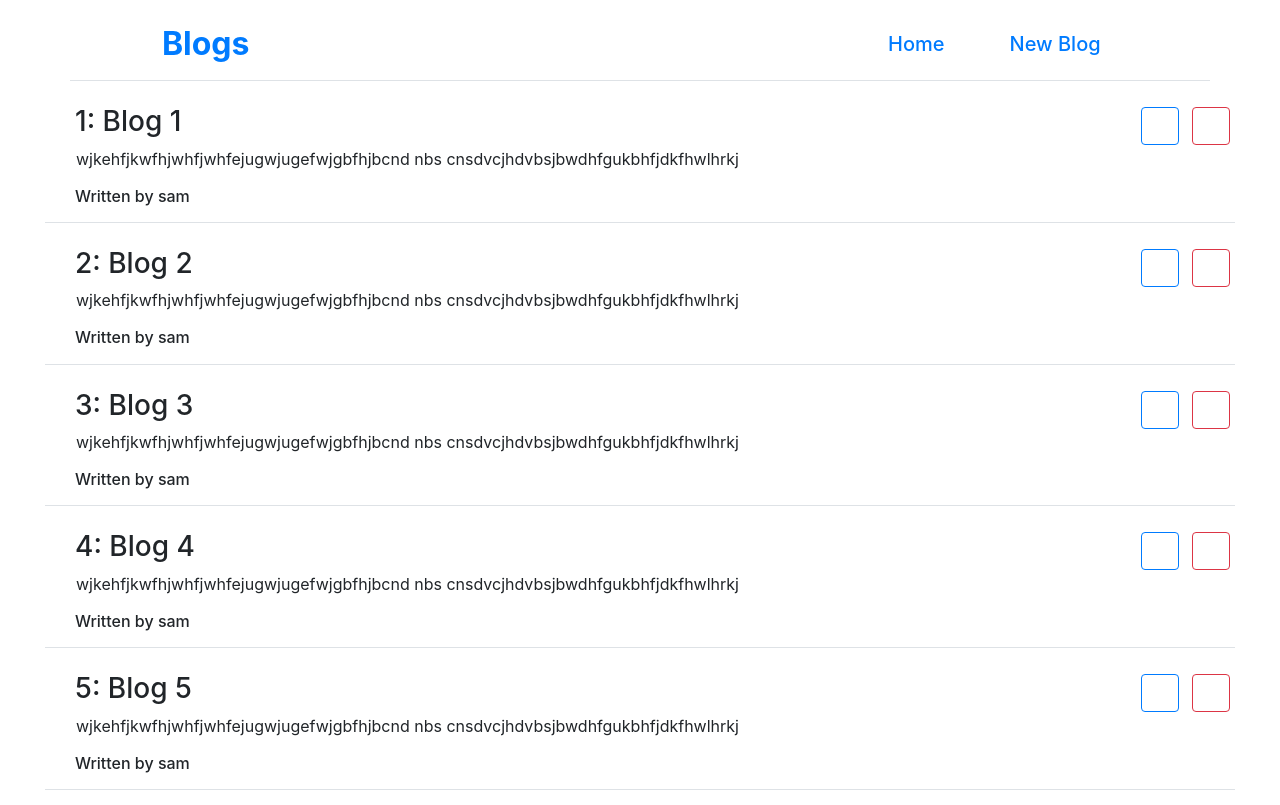
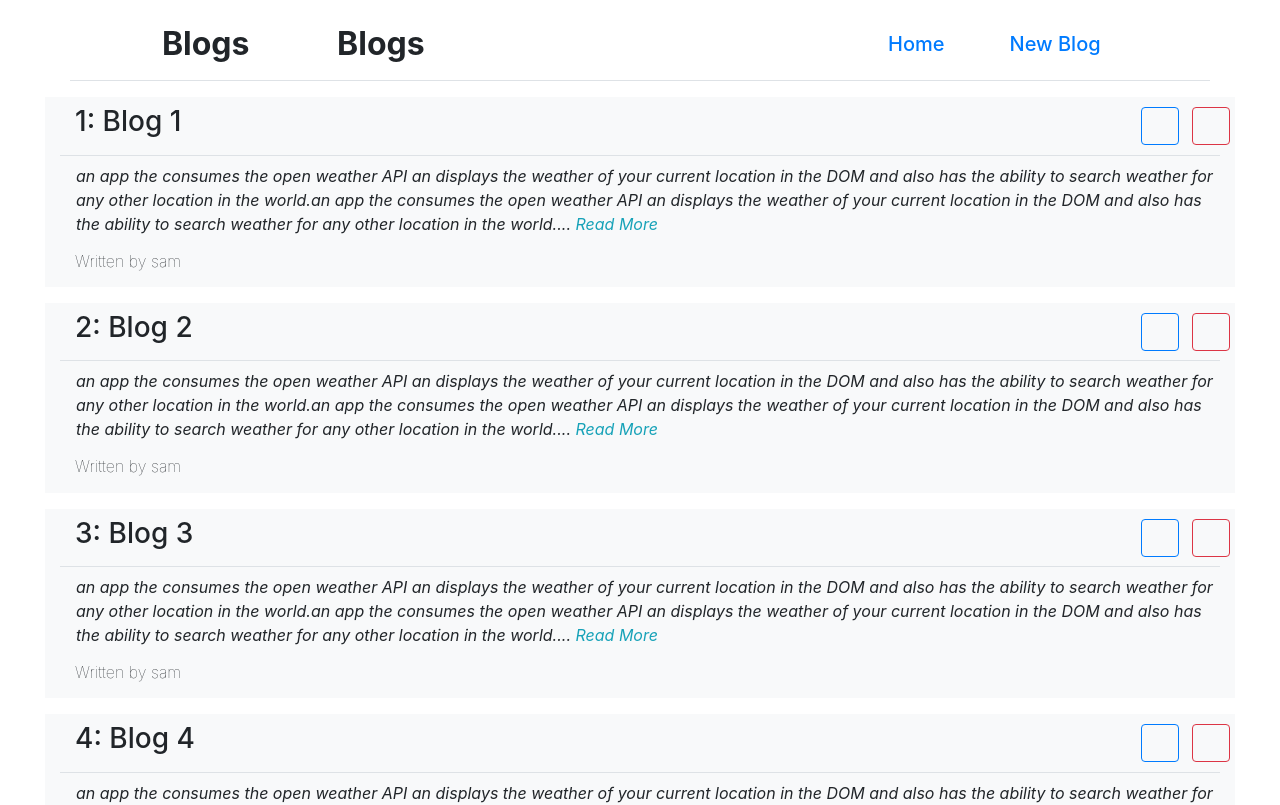
Before and after one commit to blackhammer2000/json-server-blogs, a React (Create React App) app: page /home in a window 1280 px wide. Shown: the top 805 px of the page. Built offline with nearby package versions, Linux system fonts and the light colour scheme; data requests are answered from the project's data file; a web font is replaced by a local one.

Commit message:
added a box shadow, and working on a header glitch effect animation...

```diff
--- a/Data/db.json
+++ b/Data/db.json
@@ -2,31 +2,31 @@
   "blogs": [
     {
       "title": "Blog 1",
-      "description": "wjkehfjkwfhjwhfjwhfejugwjugefwjgbfhjbcnd nbs cnsdvcjhdvbsjbwdhfgukbhfjdkfhwlhrkj",
+      "description": "an app the consumes the open weather API an displays the weather of your current location in the DOM and also has the ability to search weather for any other location in the world.an app the consumes the open weather API an displays the weather of your current location in the DOM and also has the ability to search weather for any other location in the world.an app the consumes the open weather API an displays the weather of your current location in the DOM and also has the ability to search weather for any other location in the world.an app the consumes the open weather API an displays the weather of your current location in the DOM and also has the ability to search weather for any other location in the world.an app the consumes the open weather API an displays the weather of your current location in the DOM and also has the ability to search weather for any other location in the world.an app the consumes the open weather API an displays the weather of your current location in the DOM and also has the ability to search weather for any other location in the world.",
       "id": 1,
       "author": "sam"
     },
     {
       "title": "Blog 2",
-      "description": "wjkehfjkwfhjwhfjwhfejugwjugefwjgbfhjbcnd nbs cnsdvcjhdvbsjbwdhfgukbhfjdkfhwlhrkj",
+      "description": "an app the consumes the open weather API an displays the weather of your current location in the DOM and also has the ability to search weather for any other location in the world.an app the consumes the open weather API an displays the weather of your current location in the DOM and also has the ability to search weather for any other location in the world.an app the consumes the open weather API an displays the weather of your current location in the DOM and also has the ability to search weather for any other location in the world.an app the consumes the open weather API an displays the weather of your current location in the DOM and also has the ability to search weather for any other location in the world.an app the consumes the open weather API an displays the weather of your current location in the DOM and also has the ability to search weather for any other location in the world.an app the consumes the open weather API an displays the weather of your current location in the DOM and also has the ability to search weather for any other location in the world.",
       "id": 2,
       "author": "sam"
     },
     {
       "title": "Blog 3",
-      "description": "wjkehfjkwfhjwhfjwhfejugwjugefwjgbfhjbcnd nbs cnsdvcjhdvbsjbwdhfgukbhfjdkfhwlhrkj",
+      "description": "an app the consumes the open weather API an displays the weather of your current location in the DOM and also has the ability to search weather for any other location in the world.an app the consumes the open weather API an displays the weather of your current location in the DOM and also has the ability to search weather for any other location in the world.an app the consumes the open weather API an displays the weather of your current location in the DOM and also has the ability to search weather for any other location in the world.an app the consumes the open weather API an displays the weather of your current location in the DOM and also has the ability to search weather for any other location in the world.an app the consumes the open weather API an displays the weather of your current location in the DOM and also has the ability to search weather for any other location in the world.an app the consumes the open weather API an displays the weather of your current location in the DOM and also has the ability to search weather for any other location in the world.",
       "id": 3,
       "author": "sam"
     },
     {
       "title": "Blog 4",
-      "description": "wjkehfjkwfhjwhfjwhfejugwjugefwjgbfhjbcnd nbs cnsdvcjhdvbsjbwdhfgukbhfjdkfhwlhrkj",
+      "description": "an app the consumes the open weather API an displays the weather of your current location in the DOM and also has the ability to search weather for any other location in the world.an app the consumes the open weather API an displays the weather of your current location in the DOM and also has the ability to search weather for any other location in the world.an app the consumes the open weather API an displays the weather of your current location in the DOM and also has the ability to search weather for any other location in the world.an app the consumes the open weather API an displays the weather of your current location in the DOM and also has the ability to search weather for any other location in the world.an app the consumes the open weather API an displays the weather of your current location in the DOM and also has the ability to search weather for any other location in the world.an app the consumes the open weather API an displays the weather of your current location in the DOM and also has the ability to search weather for any other location in the world.",
       "id": 4,
       "author": "sam"
     },
     {
       "title": "Blog 5",
-      "description": "wjkehfjkwfhjwhfjwhfejugwjugefwjgbfhjbcnd nbs cnsdvcjhdvbsjbwdhfgukbhfjdkfhwlhrkj",
+      "description": "an app the consumes the open weather API an displays the weather of your current location in the DOM and also has the ability to search weather for any other location in the world.an app the consumes the open weather API an displays the weather of your current location in the DOM and also has the ability to search weather for any other location in the world.an app the consumes the open weather API an displays the weather of your current location in the DOM and also has the ability to search weather for any other location in the world.an app the consumes the open weather API an displays the weather of your current location in the DOM and also has the ability to search weather for any other location in the world.an app the consumes the open weather API an displays the weather of your current location in the DOM and also has the ability to search weather for any other location in the world.an app the consumes the open weather API an displays the weather of your current location in the DOM and also has the ability to search weather for any other location in the world.",
       "id": 5,
       "author": "sam"
     }
--- a/src/components/css/blog.css
+++ b/src/components/css/blog.css
@@ -1,6 +1,10 @@
 article {
   position: relative;
-  box-shadow: 0, 0, 3px, 15px, red;
+  cursor: pointer;
+}
+
+article:hover {
+  box-shadow: 0 3px 5px #2196ef;
 }
 
 .delete,
--- /dev/null
+++ b/src/components/css/header.css
@@ -0,0 +1,17 @@
+heading {
+  position: relative;
+}
+
+header {
+  position: absolute;
+  top: 0;
+  left: 10px;
+  z-index: 3;
+}
+
+.one {
+  color: #2196ed;
+}
+.two {
+  color: #ef2163;
+}
--- a/src/components/js/Blog.jsx
+++ b/src/components/js/Blog.jsx
@@ -6,23 +6,26 @@ import "../css/blog.css";
 const Blog = ({ blog }) => {
   const { id, author, description, title } = blog;
   return (
-    <article className="container-fluid border-bottom py-2 col mb-3">
+    <article className="container-fluid bg-light py-2 col mb-3">
       <button className="delete btn btn-outline-danger">
         <i className="fa fa-trash"></i>
       </button>
       <button className="edit btn btn-outline-primary">
         <i className="fa fa-edit"></i>
       </button>
-      <div className="container-fluid">
+      <div className="container-fluid border-bottom pb-2">
         <h3>
           {id}: {title}
         </h3>
       </div>
-      <div className="w-sm-50 w- 75 ml-3">
-        <p>{description}</p>
+      <div className="w-sm-50 w- 75 ml-3 font-italic mt-2">
+        <p>
+          {description.slice(0, Math.round(description.length / 3))}...{" "}
+          <span className="text-info">Read More</span>
+        </p>
       </div>
       <div className="container-fluid">
-        <h6>Written by {author}</h6>
+        <h6 className="font-weight-lighter">Written by {author}</h6>
       </div>
     </article>
   );
--- a/src/components/js/Header.jsx
+++ b/src/components/js/Header.jsx
@@ -5,8 +5,10 @@ import "../css/bootstrap.min.css";
 const Header = () => {
   return (
     <div className="container row  mt-3 py-0 justify-content-around align-items-center border-bottom">
-      <div className="w-50 text-left ">
-        <h2 className="text-primary font-weight-bold">Blogs</h2>
+      <div className="heading d-flex w-50">
+        <h2 className="header  one text-left font-weight-bold">Blogs</h2>
+        <h2 className="text-white text-left font-weight-bold">Blogs</h2>
+        <h2 className="header two text-left font-weight-bold">Blogs</h2>
       </div>
       <ul className="row list-unstyled w-25 justify-content-around mt-3 ">
         <CustomLink to="/home">Home</CustomLink>
```
